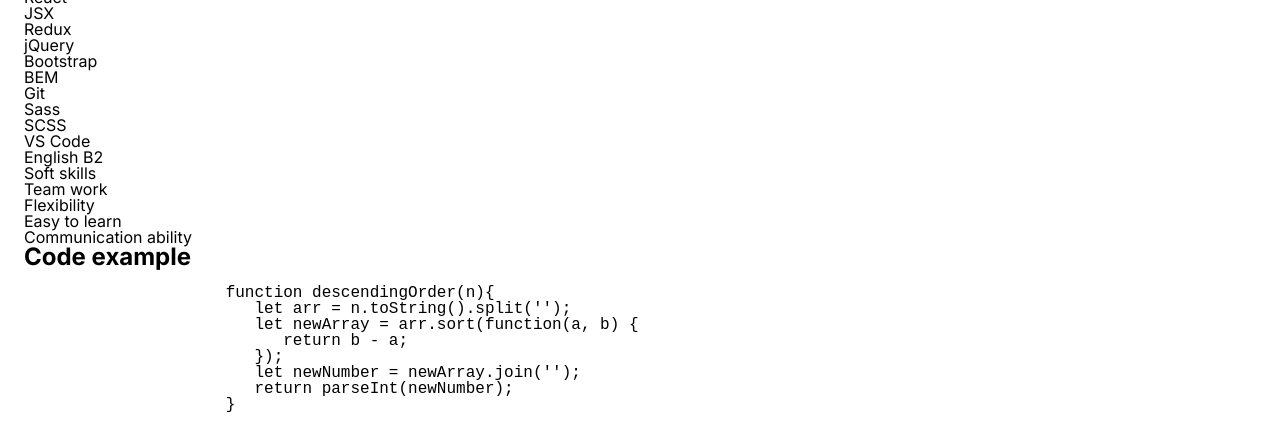
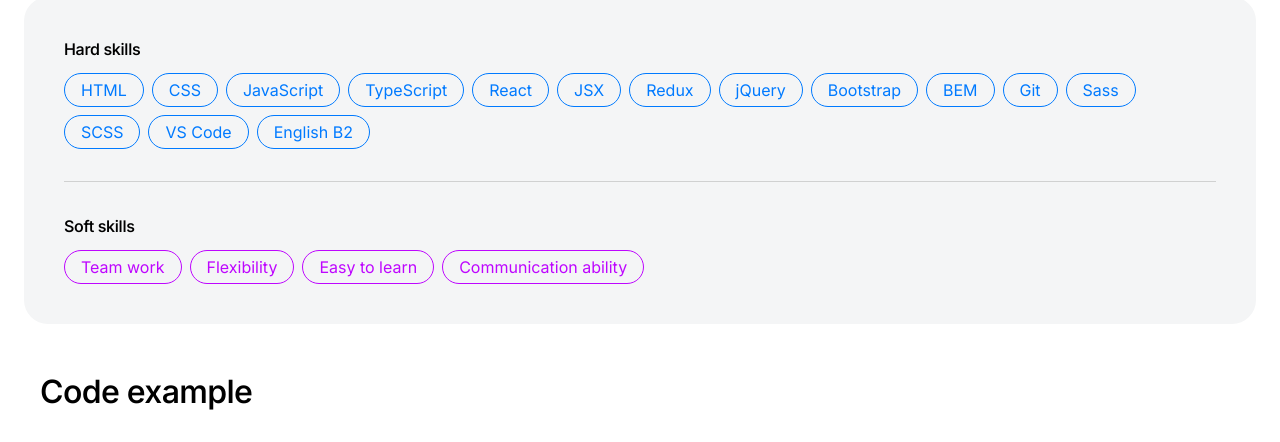
Before and after one commit to valeryiatselesh/rsschool-cv, a plain HTML site: page index.html in a window 1280 px wide. Shown: the part 801-1243 px from the top of the page. Drawn offline with Linux system fonts and the light colour scheme.

Commit message:
feat: add styles for Skills section

```diff
--- a/styles/style.css
+++ b/styles/style.css
@@ -10,7 +10,7 @@
    --white: #FFFFFF73;
 	--main-font: "Inter", sans-serif;
 	--primary-color: var(--black);
-	--accent-color-orange: var(--orange);
+	--accent-color-blue: var(--blue);
 	--accent-color-purple: var(--purple);
    --background: var(--white);
 	--background-block: var(--grey);
@@ -31,6 +31,13 @@
    font-size: 40px;
    font-weight: 550;
    line-height: 48px;
+   letter-spacing: -0.02em;
+}
+h2 {
+   padding: 48px 0px 24px 16px;
+   font-size: 32px;
+   font-weight: 550;
+   line-height: 40px;
    letter-spacing: -0.02em;
 }
 .wrapper {
@@ -153,18 +160,44 @@
 .skills {
 }
 .skills__container {
+   padding: 40px;
+   border-radius: 24px;
+   background: rgba(244, 245, 246, 1);
 }
 .skills__hard {
+   padding-bottom: 32px;
+   border-bottom: 1px solid rgba(0, 0, 0, 0.15);
 }
 .skills__title {
+   padding-bottom: 12px;
+   font-size: 16px;
+   font-weight: 550;
+   line-height: 24px;
+   letter-spacing: -0.02em;
 }
 .skills__list {
+   display: flex;
+   flex-wrap: wrap;
+   gap: 8px;
+}
+.skills__list li {
+   padding: 8px 16px;
+   border-radius: 40px;
 }
 .skills__list-hard {
+   color: var(--accent-color-blue);
+}
+.skills__list-hard li{
+   border: 1px solid var(--accent-color-blue);
 }
 .skills__soft {
+   padding-top: 32px;
 }
 .skills__list-soft {
+   color: var(--accent-color-purple);
+}
+.skills__list-soft li {
+   border: 1px solid var(--accent-color-purple);
 }
 .code {
 }
```
